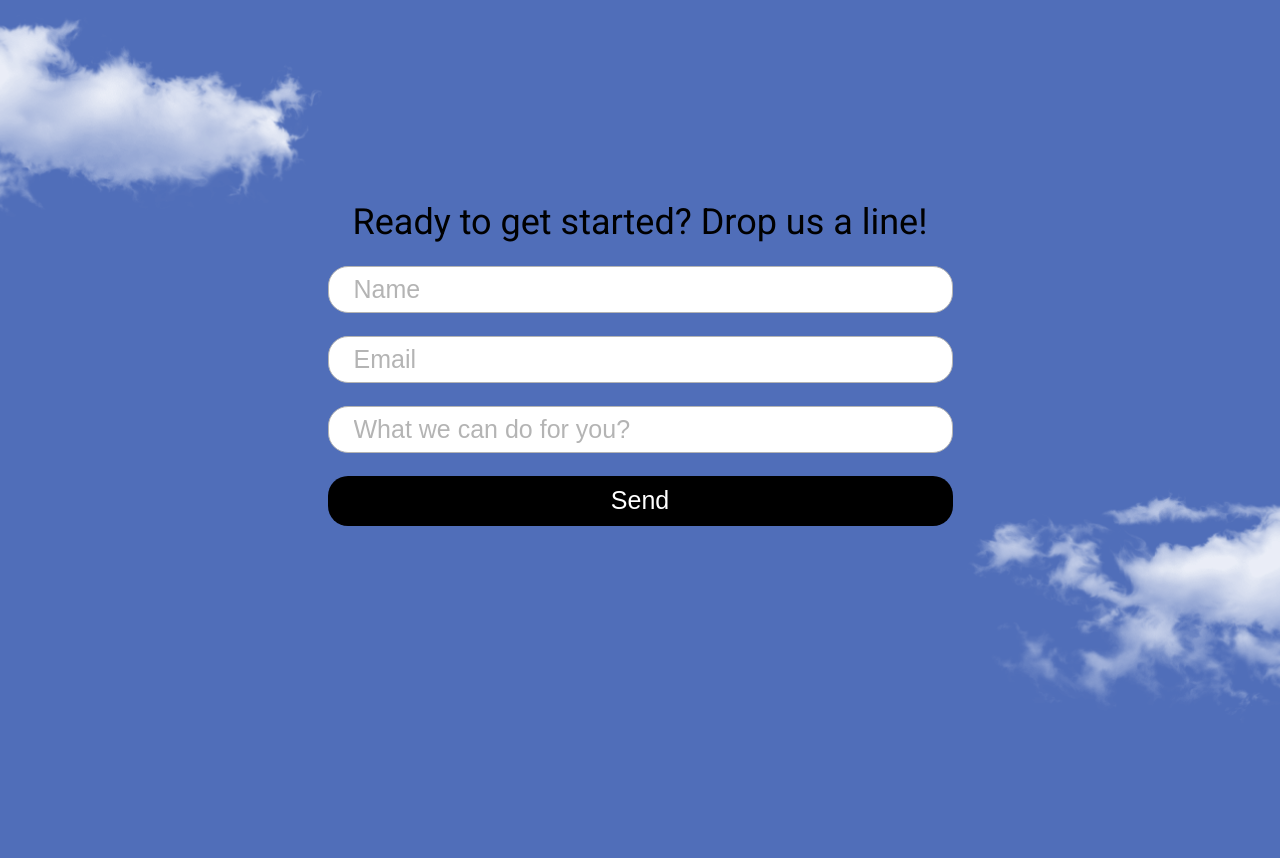
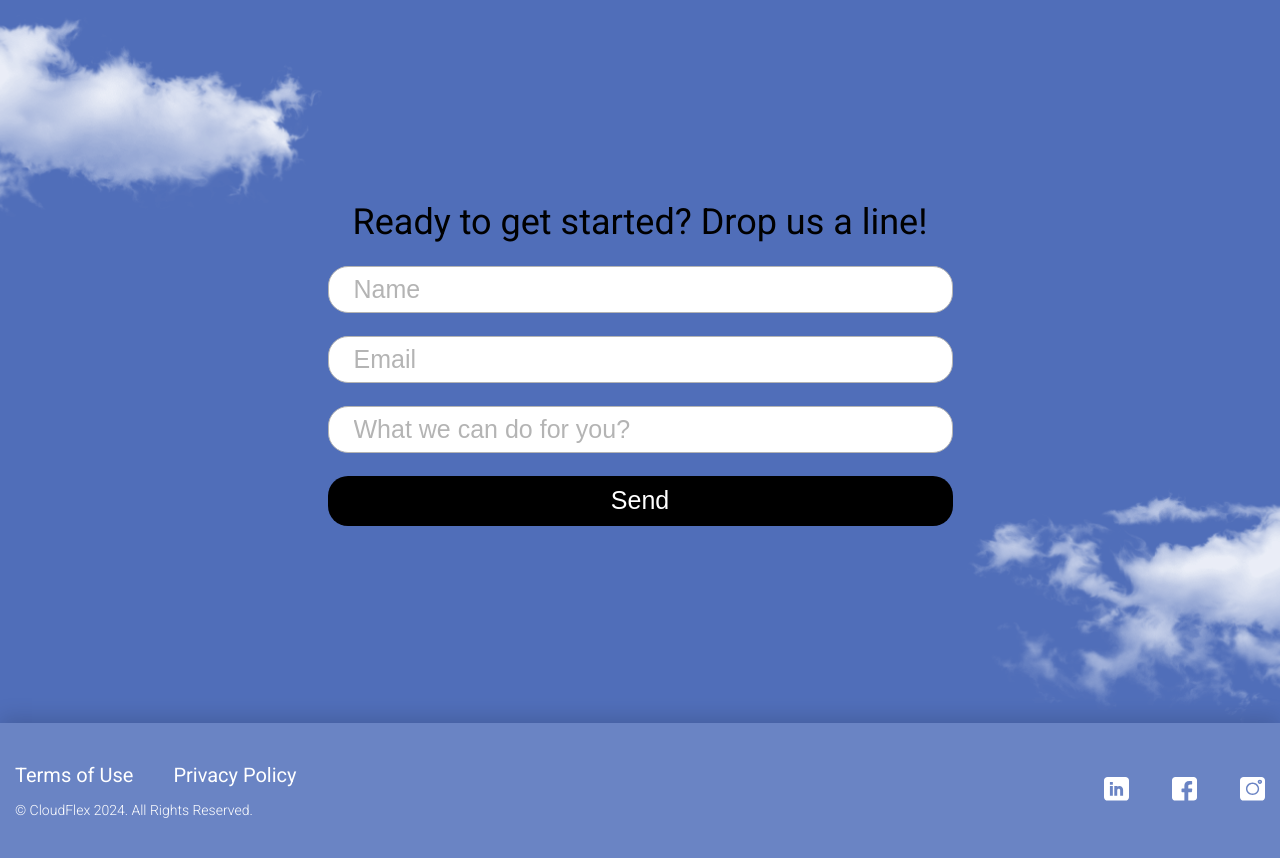
Before and after one commit to ValerySazanovich/landing_live_streaming, a website: page index.html in a window 1280 px wide. Shown: the part 5434-6292 px from the top of the page. Before the commit the page ends 6157 px from the top, so only its background shows below. Drawn offline with nearby package versions, Linux system fonts and the light colour scheme; files that its build step writes are made by us from their sources.

Commit message:
contacts section

```diff
--- a/index.html
+++ b/index.html
@@ -13,7 +13,7 @@
       <link rel="stylesheet" href="./dist/index.css" />
       <title>Live Streaming</title>
    </head>
-   <body>
+    <body>
       <header class="header" aria-label="header">
          <div class="container">
             <nav class="header__nav nav" aria-label="header navigation">
@@ -355,5 +355,60 @@
          </section>
 
       </main>
+
+      <footer class="contacts-section" aria-label="contacts section">
+         <div class="container">
+
+            <div class="footer">
+               <div class="footer__terms">
+
+                  <div class="footer__terms-links">
+                     <a href="#" class="footer__terms-link">
+                        Terms of Use
+                     </a>
+                     <a href="#" class="footer__terms-link">
+                        Privacy Policy
+                     </a>
+                  </div>
+
+                  <div class="footer__terms-rights">
+                     © CloudFlex 2024. All Rights Reserved.
+                  </div>
+
+               </div>
+
+               <address class="footer__contacts">
+                  <a href="https://linkedin.com">
+                     <svg
+                           class="footer__contacts-icon"
+                           aria-label="linkedin icon"
+                        >
+                           <use href="assets/sprites.svg#linkedin-icon"></use>
+                        </svg>
+                  </a>
+                  <a href="https://facebook.com">
+                     <svg
+                           class="footer__contacts-icon"
+                           aria-label="facebook icon"
+                        >
+                           <use href="assets/sprites.svg#facebook-icon"></use>
+                        </svg>
+                  </a>
+                  <a href="https://instagram.com">
+                     <svg
+                           class="footer__contacts-icon"
+                           aria-label="instagram icon"
+                        >
+                           <use href="assets/sprites.svg#instagram-icon"></use>
+                        </svg>
+                  </a>
+               </address>
+
+            </div>
+
+
+         </div>
+      </footer>
+
    </body>
 </html>
--- /dev/null
+++ b/styles/_contacts.scss
@@ -0,0 +1,54 @@
+@use "variables" as v;
+@use "mixins" as m;
+@use "sass:color";
+@use "placeholders";
+
+
+.contacts-section {
+   background-color: color.adjust(v.$color_white, $alpha: -0.85);
+   box-shadow: 0 -5px 20px 0 rgba(0, 0, 0, .15);
+}
+
+.footer {
+   width: 100%;
+   height: 135px;
+   margin: 0 auto;
+   padding: 0 15px;
+   @include m.d-flex(space-between, center, nowrap, row, 0, 0);
+
+		&__terms {
+         @include m.d-flex(start, start, nowrap, column, 0, 15px);
+		}
+
+		&__terms-links {
+         @include m.d-flex(start, center, nowrap, row, 40px, 0);
+         @include m.font(20px, 400, v.$color_white);
+		}
+
+
+		&__terms-link {
+         @extend %hover-black;
+		}
+
+		&__terms-rights {
+         @include m.font(14px, 300, v.$color_white);
+		}
+
+		&__contacts {
+         @include m.d-flex(space-between, center, nowrap, row, 43px, 0);
+		}
+
+		&__contacts-icon {
+         width: 25px;
+         height: 24px;
+         fill: v.$color_white;
+
+         &:hover {
+            fill: v.$color_black;
+         }
+		}
+
+   @media(max-width: v.$media_sm) {
+      @include m.d-flex(center, center, nowrap, column-reverse, 0, 20px);
+   }
+}
--- a/styles/_importer.scss
+++ b/styles/_importer.scss
@@ -7,3 +7,4 @@
 @forward "experience";
 @forward "testimonials";
 @forward "form";
+@forward "contacts";
```
